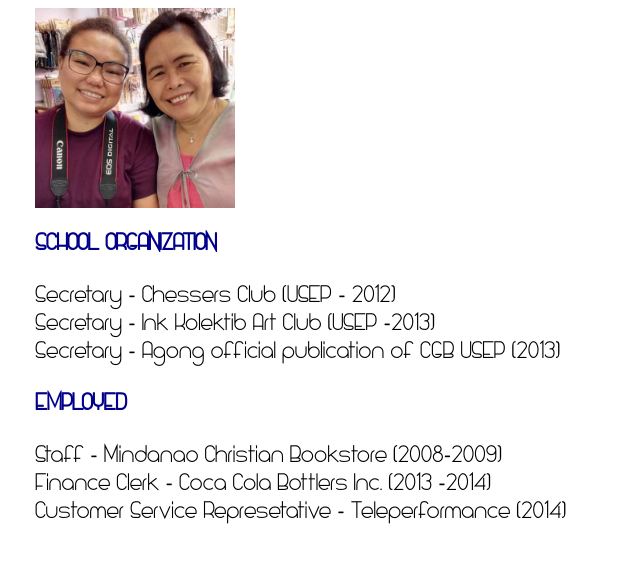
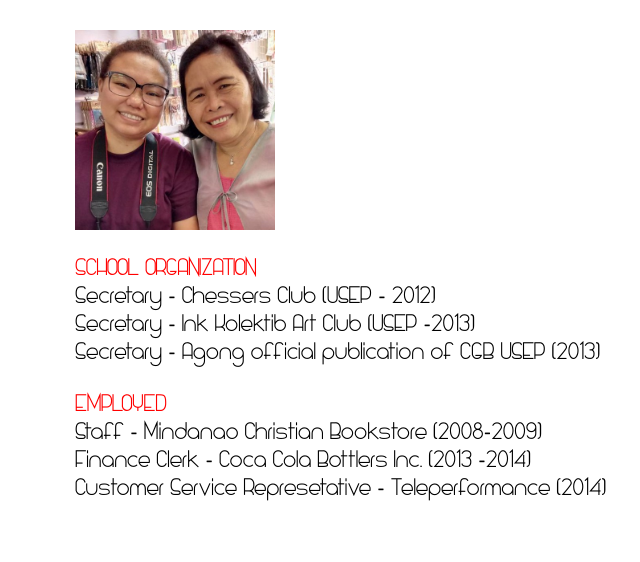
Before and after one commit to blackheart908/BERNAL_Mina_PersonalWebsite, a plain HTML site: page workexperience.html in a window 1280 px wide. Shown: the whole page, without its empty margins (23-663 px from the left). Drawn offline with Linux system fonts and the light colour scheme.

Commit message:
almost done

```diff
--- a/styles/workExperience.css
+++ b/styles/workExperience.css
@@ -10,8 +10,15 @@
         width:auto;
 }
 
-h1,h2{
-    color:darkblue;
+ div {
+                    border-radius: 5px;
+                    background-color:white;
+                    padding-left: 40px;
+                    padding-top: 1px;
+                }
+
+#span{
+    color:red;
 }
 
 p{
--- a/workexperience.html
+++ b/workexperience.html
@@ -9,16 +9,14 @@
                 <h1>
                    <img  src="images/prof.jpg" width="200" height="200" >
                 </h1>
-
-                    <h2> SCHOOL  ORGANIZATION </h2>
-                    <p>
+                   <p>
+                   <span id ="span">SCHOOL  ORGANIZATION </span><br>
                     Secretary - Chessers Club (USEP - 2012) <br>
                     Secretary - Ink Kolektib Art Club  (USEP -2013)<br>
                      Secretary - Agong official publication of CGB USEP (2013)
                     </p>
-                    <h2> EMPLOYED</h2>
-
-                   <p> Staff  - Mindanao Christian Bookstore (2008-2009) <br>
+                   <p> <span id ="span">EMPLOYED</span> <br>
+                     Staff  - Mindanao Christian Bookstore (2008-2009) <br>
                     Finance Clerk - Coca Cola Bottlers Inc. (2013 -2014) <br>
                     Customer Service Represetative - Teleperformance (2014)
 
```
